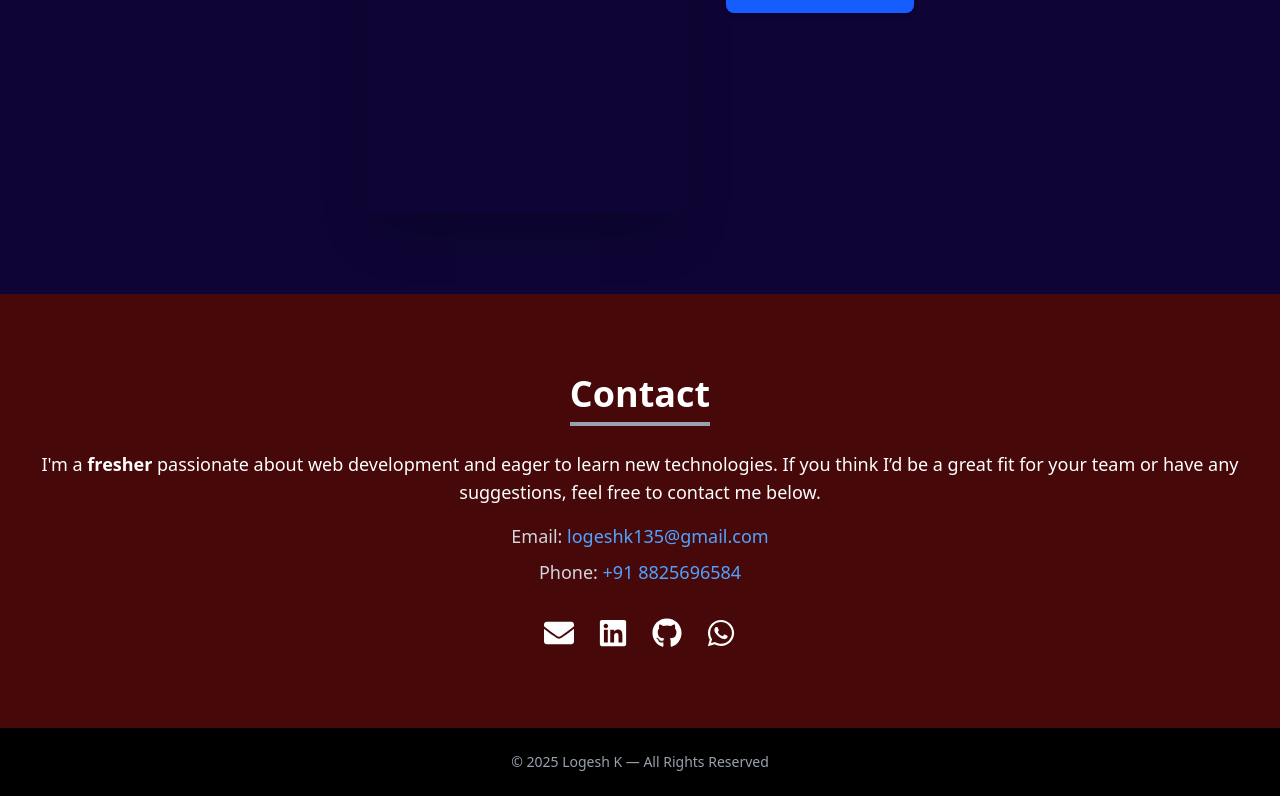
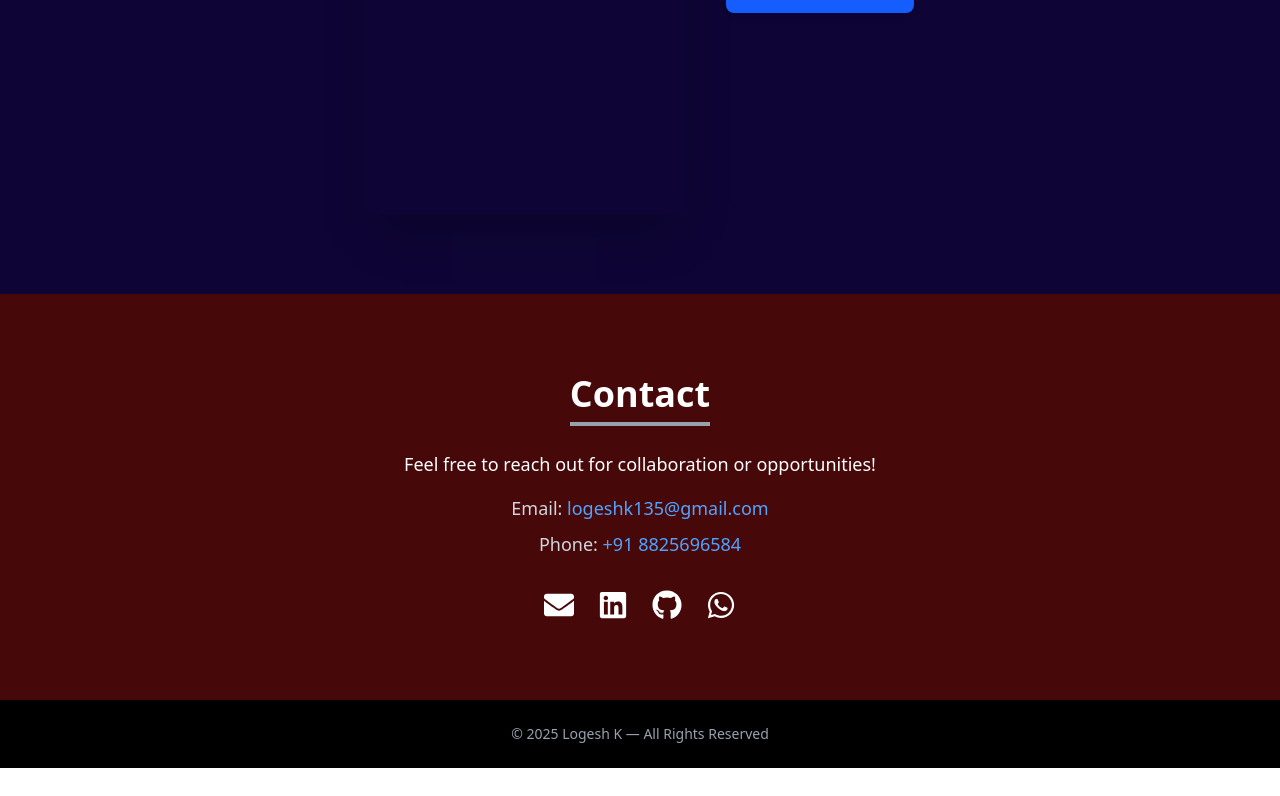
Before and after one commit to Logeshk135/portfolio-react, a React (Vite) app: page / in a window 1280 px wide. Shown: the part 2952-3748 px from the top of the page. After the commit the page ends 3720 px from the top, so only its background shows below. Built offline with nearby package versions, Linux system fonts and the light colour scheme.

Commit message:
portfolio

```diff
--- a/src/App.jsx
+++ b/src/App.jsx
@@ -234,10 +234,7 @@ const App = () => {
       {/* ✅ CONTACT SECTION */}
       <section id="contact" className="bg-red-950 text-white py-20 px-6 text-center">
         <h2 className="text-4xl font-bold mb-6 border-b-4 border-gray-400 inline-block pb-2">Contact</h2>
-        <p className="text-lg mb-4">I'm a <span className="font-semibold">fresher</span> passionate about web
-          development and eager to learn new technologies.
-          If you think I’d be a great fit for your team or have any suggestions,
-          feel free to contact me below.</p>
+        <p className="text-lg mb-4">Feel free to reach out for collaboration or opportunities!</p>
 
         <div className="text-gray-300 text-lg space-y-2">
           <p>Email: <a href="mailto:logeshk135@gmail.com" className="text-blue-400 hover:underline">logeshk135@gmail.com</a></p>
```
